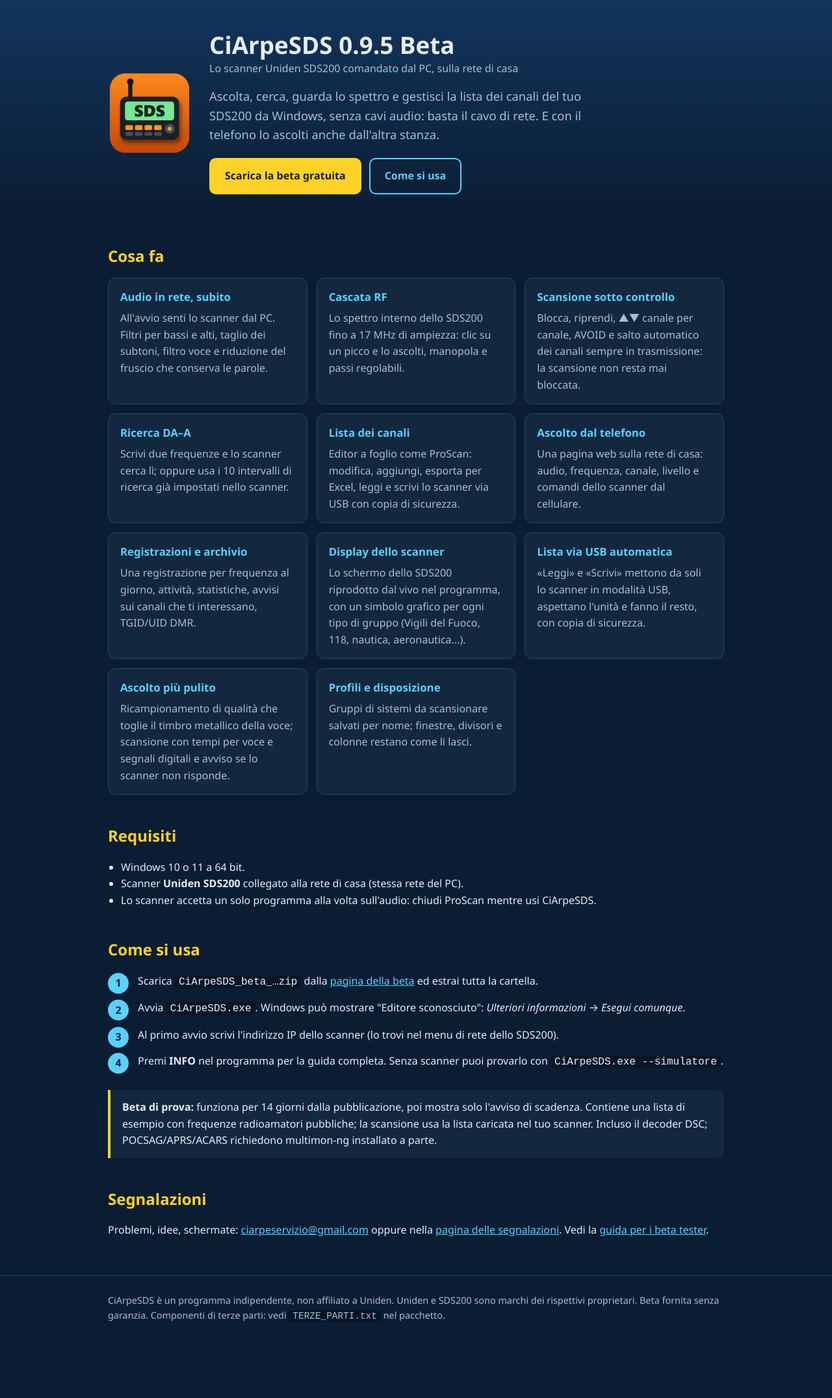
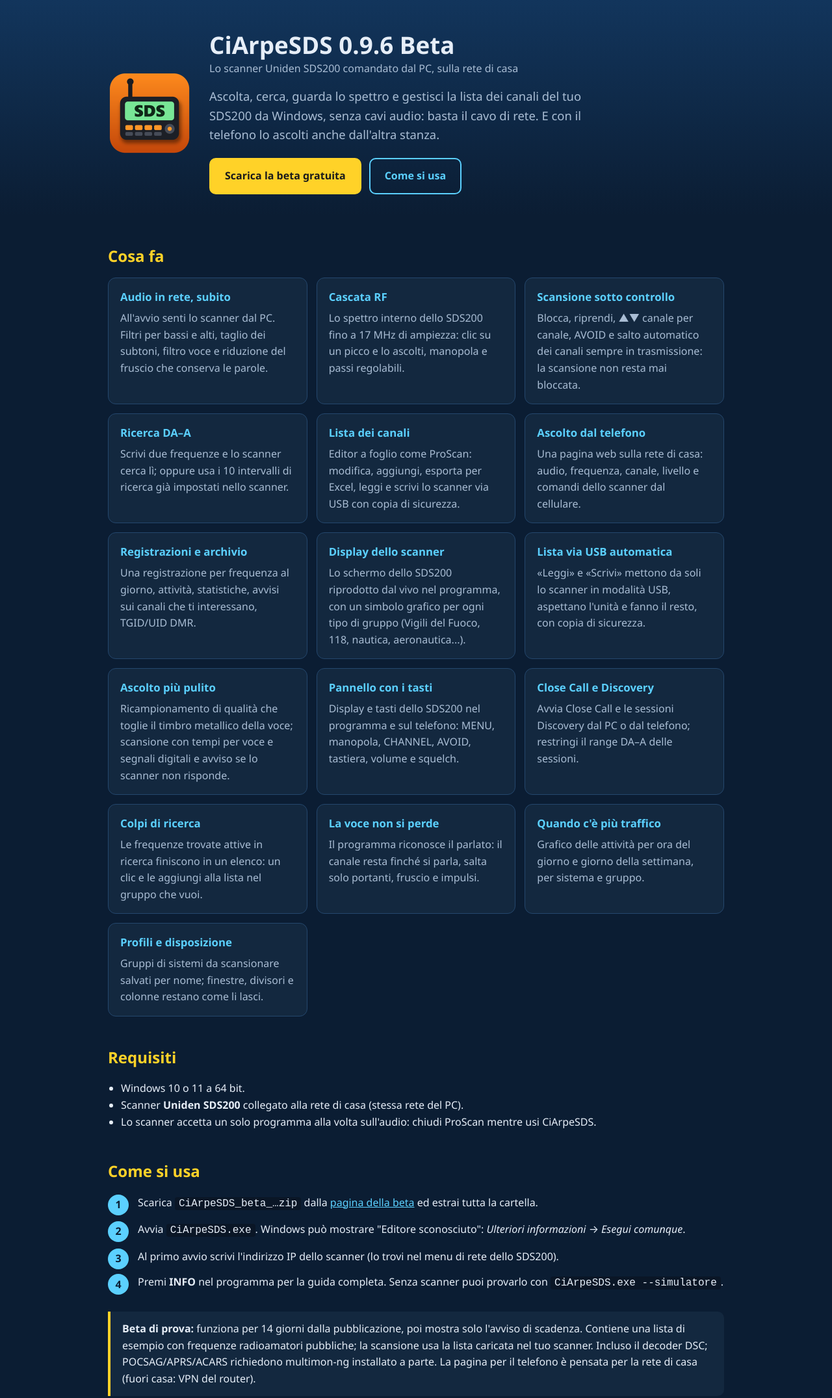
Before and after one commit to ciarpe2/CiArpeSDS, a plain HTML site: page docs/index.html in a window 1280 px wide. Shown: the top 2151 px of the page at 65% size. Before the commit the page ends 2077 px from the top, so only its background shows below. Drawn offline with Linux system fonts and the light colour scheme.

Commit message:
CiArpeSDS 0.9.6 Beta: pagina, guida e note

```diff
--- a/docs/index.html
+++ b/docs/index.html
@@ -4,7 +4,7 @@
 <meta charset="utf-8">
 <meta name="viewport" content="width=device-width, initial-scale=1">
 <title>CiArpeSDS – lo scanner Uniden SDS200 dal PC</title>
-<meta name="description" content="CiArpeSDS 0.9.5 Beta: comanda lo scanner Uniden SDS200 dalla rete di casa. Audio in rete, cascata RF, ricerca, lista canali, registrazioni, ascolto dal telefono. Beta gratuita 14 giorni.">
+<meta name="description" content="CiArpeSDS 0.9.6 Beta: comanda lo scanner Uniden SDS200 dalla rete di casa. Audio in rete, cascata RF, ricerca, lista canali, registrazioni, ascolto dal telefono. Beta gratuita 14 giorni.">
 <link rel="icon" href="favicon.png">
 <style>
   /* Pagina statica autonoma: nessuno script o servizio esterno. */
@@ -49,11 +49,11 @@
   <div class="wrap hero">
     <img src="icona.png" alt="Icona CiArpeSDS">
     <div>
-      <h1>CiArpeSDS 0.9.5 Beta<small>Lo scanner Uniden SDS200 comandato dal PC, sulla rete di casa</small></h1>
+      <h1>CiArpeSDS 0.9.6 Beta<small>Lo scanner Uniden SDS200 comandato dal PC, sulla rete di casa</small></h1>
       <p class="lead">Ascolta, cerca, guarda lo spettro e gestisci la lista dei canali del tuo SDS200 da Windows,
         senza cavi audio: basta il cavo di rete. E con il telefono lo ascolti anche dall'altra stanza.</p>
       <div class="buttons">
-        <a class="btn main" href="https://github.com/ciarpe2/CiArpeSDS/releases/tag/v0.9.5-beta">Scarica la beta gratuita</a>
+        <a class="btn main" href="https://github.com/ciarpe2/CiArpeSDS/releases/tag/v0.9.6-beta">Scarica la beta gratuita</a>
         <a class="btn" href="#come">Come si usa</a>
       </div>
     </div>
@@ -73,6 +73,11 @@
     <div class="card"><h3>Display dello scanner</h3><p>Lo schermo dello SDS200 riprodotto dal vivo nel programma, con un simbolo grafico per ogni tipo di gruppo (Vigili del Fuoco, 118, nautica, aeronautica...).</p></div>
     <div class="card"><h3>Lista via USB automatica</h3><p>«Leggi» e «Scrivi» mettono da soli lo scanner in modalità USB, aspettano l'unità e fanno il resto, con copia di sicurezza.</p></div>
     <div class="card"><h3>Ascolto più pulito</h3><p>Ricampionamento di qualità che toglie il timbro metallico della voce; scansione con tempi per voce e segnali digitali e avviso se lo scanner non risponde.</p></div>
+    <div class="card"><h3>Pannello con i tasti</h3><p>Display e tasti dello SDS200 nel programma e sul telefono: MENU, manopola, CHANNEL, AVOID, tastiera, volume e squelch.</p></div>
+    <div class="card"><h3>Close Call e Discovery</h3><p>Avvia Close Call e le sessioni Discovery dal PC o dal telefono; restringi il range DA–A delle sessioni.</p></div>
+    <div class="card"><h3>Colpi di ricerca</h3><p>Le frequenze trovate attive in ricerca finiscono in un elenco: un clic e le aggiungi alla lista nel gruppo che vuoi.</p></div>
+    <div class="card"><h3>La voce non si perde</h3><p>Il programma riconosce il parlato: il canale resta finché si parla, salta solo portanti, fruscio e impulsi.</p></div>
+    <div class="card"><h3>Quando c'è più traffico</h3><p>Grafico delle attività per ora del giorno e giorno della settimana, per sistema e gruppo.</p></div>
     <div class="card"><h3>Profili e disposizione</h3><p>Gruppi di sistemi da scansionare salvati per nome; finestre, divisori e colonne restano come li lasci.</p></div>
   </div>
 
@@ -85,7 +90,7 @@
 
   <h2 id="come">Come si usa</h2>
   <ol class="steps">
-    <li>Scarica <code>CiArpeSDS_beta_…zip</code> dalla <a href="https://github.com/ciarpe2/CiArpeSDS/releases/tag/v0.9.5-beta">pagina della beta</a> ed estrai tutta la cartella.</li>
+    <li>Scarica <code>CiArpeSDS_beta_…zip</code> dalla <a href="https://github.com/ciarpe2/CiArpeSDS/releases/tag/v0.9.6-beta">pagina della beta</a> ed estrai tutta la cartella.</li>
     <li>Avvia <code>CiArpeSDS.exe</code>. Windows può mostrare "Editore sconosciuto": <i>Ulteriori informazioni</i> → <i>Esegui comunque</i>.</li>
     <li>Al primo avvio scrivi l'indirizzo IP dello scanner (lo trovi nel menu di rete dello SDS200).</li>
     <li>Premi <b>INFO</b> nel programma per la guida completa. Senza scanner puoi provarlo con <code>CiArpeSDS.exe --simulatore</code>.</li>
@@ -94,7 +99,7 @@
   <div class="notice">
     <b>Beta di prova:</b> funziona per 14 giorni dalla pubblicazione, poi mostra solo l'avviso di scadenza.
     Contiene una lista di esempio con frequenze radioamatori pubbliche; la scansione usa la lista caricata nel tuo
-    scanner. Incluso il decoder DSC; POCSAG/APRS/ACARS richiedono multimon-ng installato a parte.
+    scanner. Incluso il decoder DSC; POCSAG/APRS/ACARS richiedono multimon-ng installato a parte. La pagina per il telefono è pensata per la rete di casa (fuori casa: VPN del router).
   </div>
 
   <h2>Segnalazioni</h2>
```
Also changed, not shown: 3 other files.
